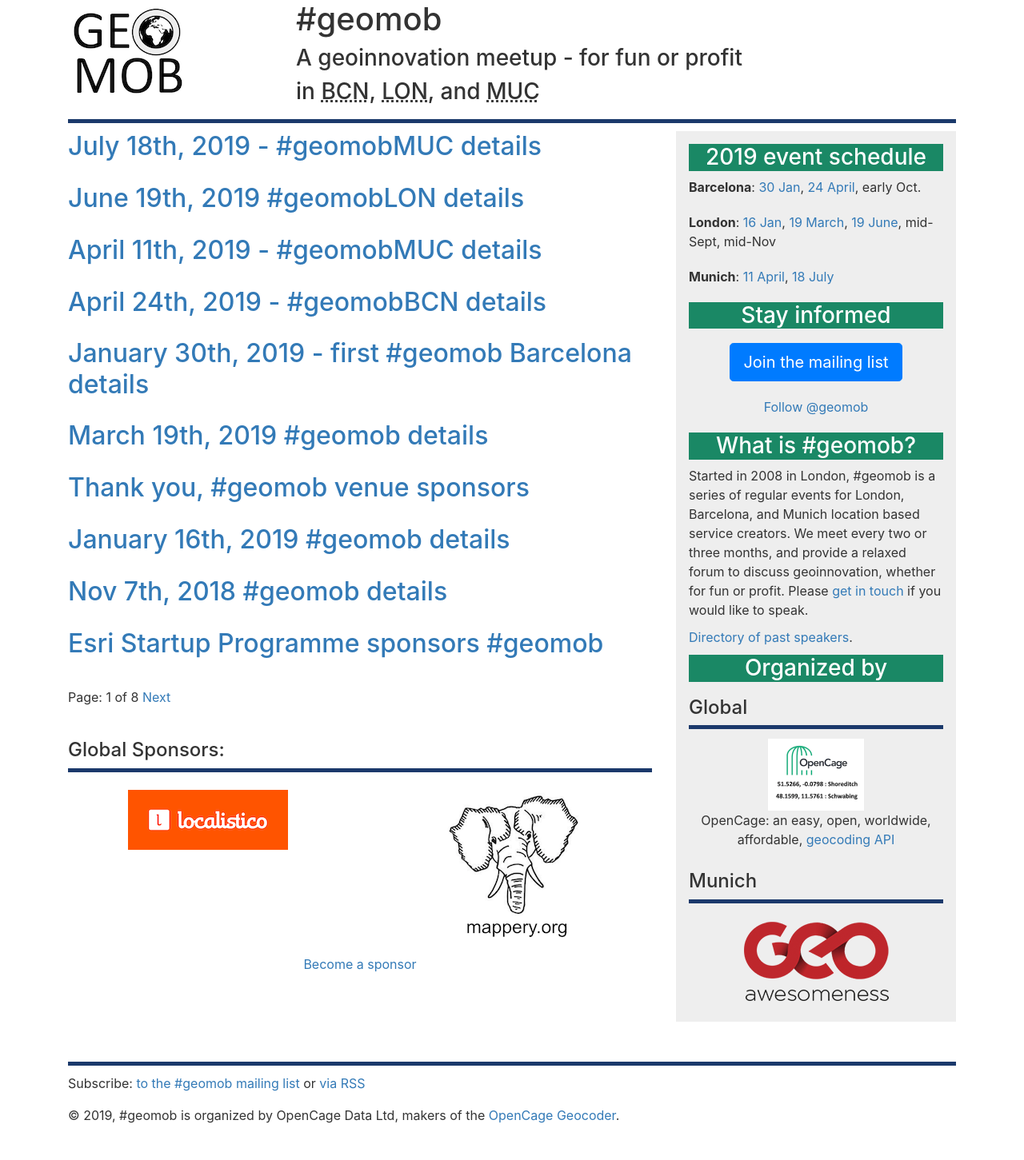
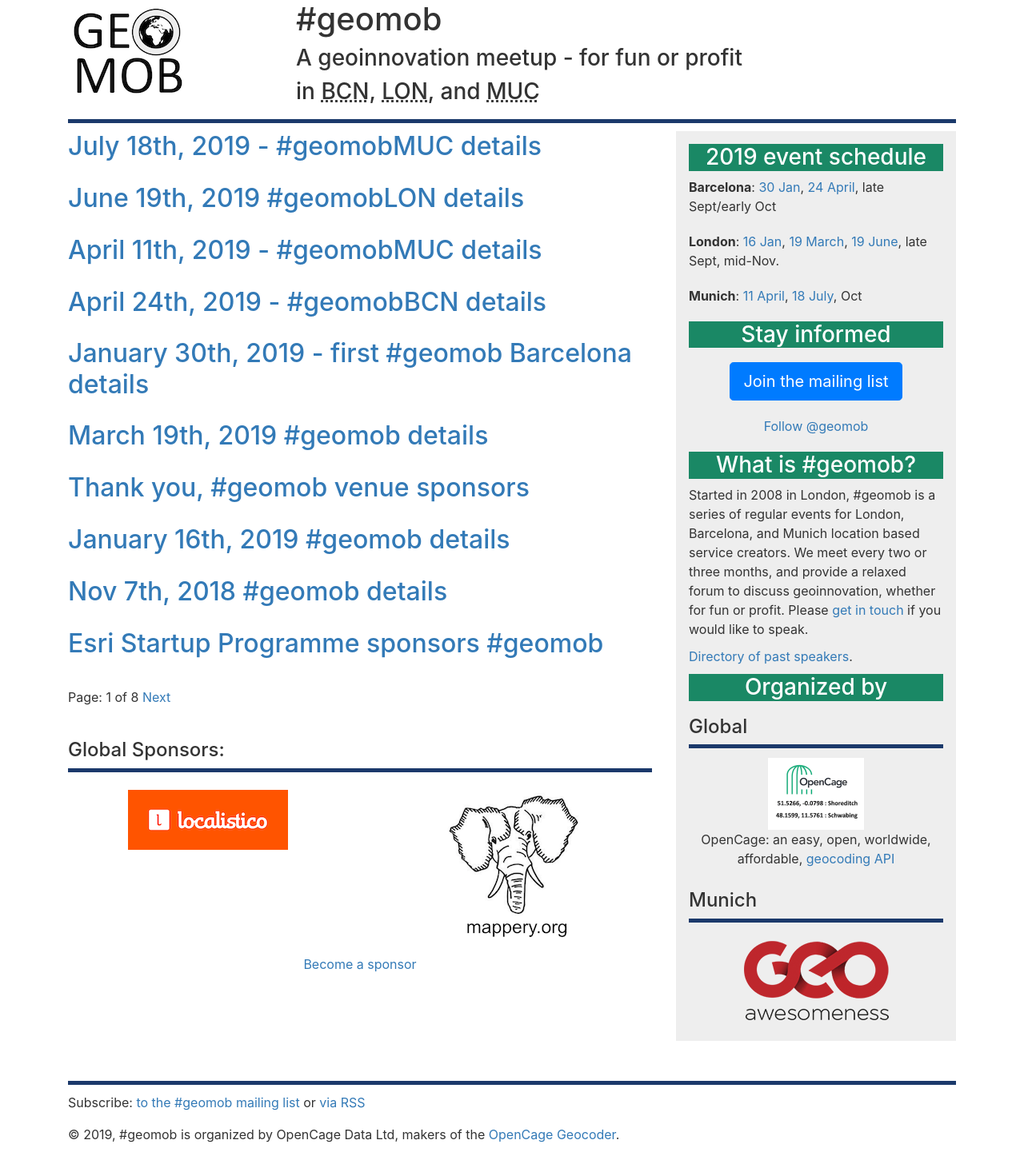
Before and after one commit to geomob/geomob-website, a Jekyll site: the page built from index.html, in a window 1280 px wide. Shown: the whole page at 80% size. Built offline with Jekyll 4.4.1, drawn with Linux system fonts in a browser that asks for light colours; the list of posts is cut into pages by our own code; comment, search, counter and statistics services are not loaded; before the commit the page ends 1427 px from its top, so only the background shows below that.

Commit message:
change date of upcomign events

```diff
--- a/_includes/upcoming-events.html
+++ b/_includes/upcoming-events.html
@@ -4,19 +4,20 @@
     <b>Barcelona</b>:
     <a href="/post/jan-30th-2019-geomob-barcelona-details">30 Jan</a>,
     <a href="/post/apr-24th-2019-geomobbcn-details">24 April</a>,
-    early Oct.
+    late Sept/early Oct
   </div>
   <div class="p20">
     <b>London</b>:
     <a href="/post/jan-16th-2019-geomob-details">16 Jan</a>,
     <a href="/post/mar-19th-2019-geomob-details">19 March</a>,
     <a href="/post/june-19th-2019-geomoblon-details">19 June</a>,
-    mid-Sept,
-    mid-Nov
+    late Sept,
+    mid-Nov.
   </div>
   <div class="p20">
     <b>Munich</b>:
     <a href="/post/apr-11th-2019-geomobmuc-details">11 April</a>,
-        <a href="/post/july-18th-2019-geomobmuc-details">18 July</a>
+    <a href="/post/july-18th-2019-geomobmuc-details">18 July</a>,
+    Oct
   </div>
 </div>
```
